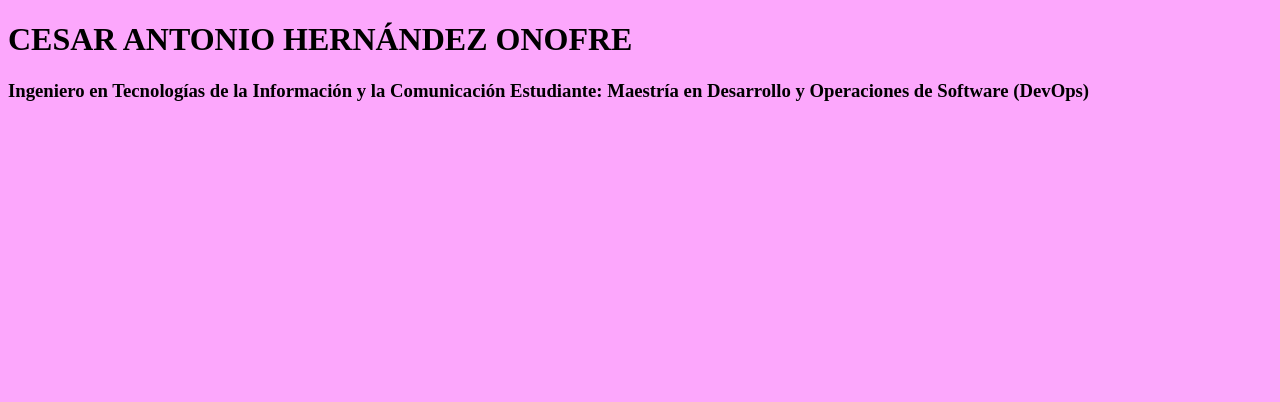
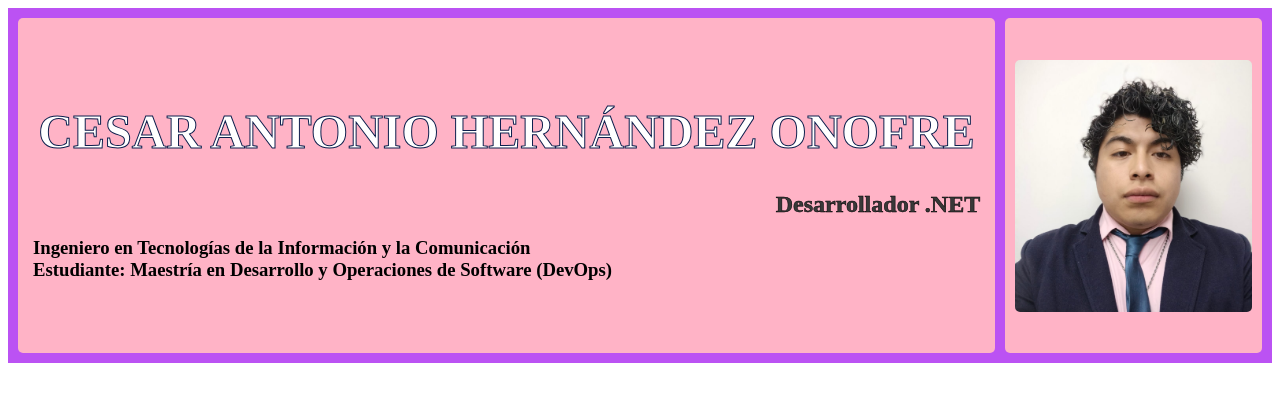
Before and after one commit to COFYTO/cofyto.github.io, a plain HTML site: page index.html in a window 1280 px wide. Drawn offline with Linux system fonts and the light colour scheme.

Commit message:
Desing Perfil

```diff
--- a/css/style.css
+++ b/css/style.css
@@ -1,3 +1,54 @@
-body{
-    background-color: #fca7fc;
+.perfil{
+    display: flex;
+    align-items: stretch;
+    background-color: #bb52f3;
+    padding: 10px;
+    gap: 10px;
 }
+
+.card{
+    flex: 2;
+    padding: 15px;
+    border-radius: 5px;
+    background-color: #ffb3c6;
+    display: flex;
+    flex-direction: column;
+    justify-content: center;
+}
+
+.card h1{
+    font-size: 3rem;
+    color: #fff;
+    text-align: center;
+    -webkit-text-stroke: 1px rgb(14, 31, 77); /*Contorno de letras*/
+}
+.card h2{
+    margin: 0;
+    font-size: 1.5rem;
+    color: #383838;
+    text-align: right;
+    -webkit-text-stroke: 0.5px rgb(0, 0, 0); /*Contorno de letras*/
+}
+
+.cardimg{
+    flex: 0.5;
+    padding: 10px;
+    border-radius: 5px;
+    background-color: #ffb3c6;
+    display: flex;
+    justify-content: center;
+    align-items: center;
+}
+
+.cardimg img{
+    width: 100%;
+    height: 80%;
+    object-fit: cover;
+    border-radius: 5px;
+}
+
+@media (max-width: 768px) {
+    .perfil {
+        flex-direction: column;
+    }
+}
--- a/index.html
+++ b/index.html
@@ -7,10 +7,18 @@
     <title>COFYTO</title>
 </head>
 <body>
-    <H1>CESAR ANTONIO HERNÁNDEZ ONOFRE</H1>
-    <h3>
-        Ingeniero en Tecnologías de la Información y la Comunicación
-        Estudiante: Maestría en Desarrollo y Operaciones de Software (DevOps)
-    </h3>
+    <div class="perfil">
+        <div class="card">
+            <h1>CESAR ANTONIO HERNÁNDEZ ONOFRE</h1>
+            <h2>Desarrollador .NET</h2>
+            <h3>
+                Ingeniero en Tecnologías de la Información y la Comunicación<br>
+                Estudiante: Maestría en Desarrollo y Operaciones de Software (DevOps)
+            </h3>
+        </div>
+        <div class="cardimg">
+            <img src="img/Foto.jpg" alt="Foto perfil">
+        </div>
+    </div>
 </body>
 </html>
```
Also changed, not shown: img/Foto.jpg (added).
